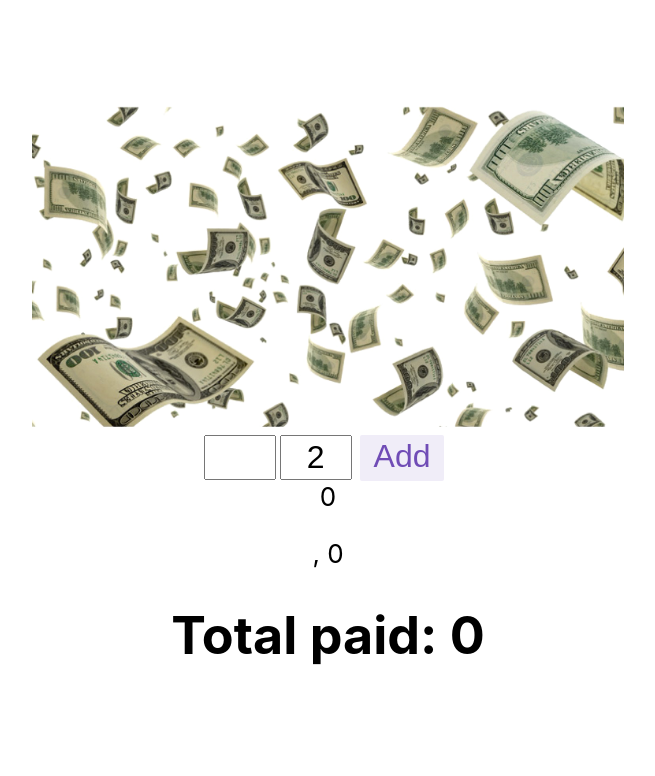
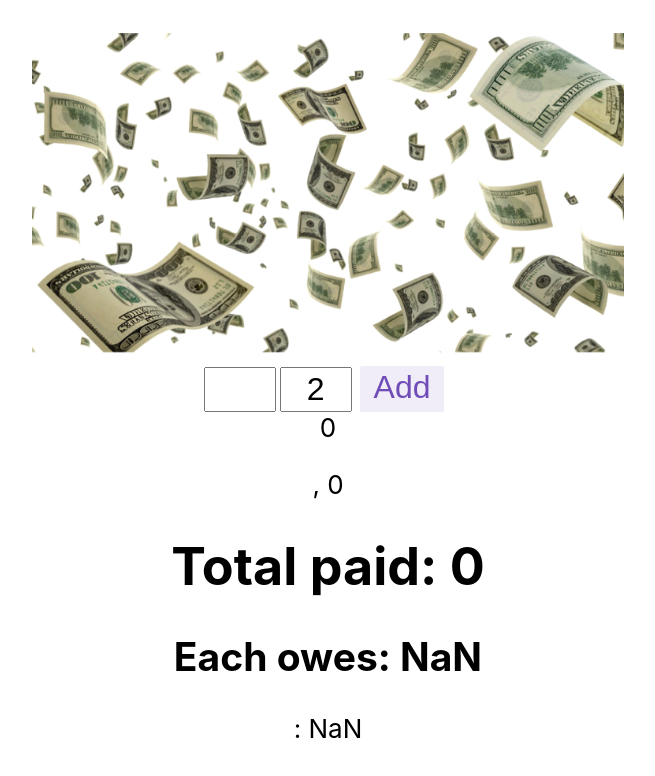
Before and after one commit to vglampard/bill-splitter, a React (Create React App) app: page / in a window 1280 px wide. Shown: the top 776 px of the page, without its empty margins (312-967 px from the left). Built offline with nearby package versions, Linux system fonts and the light colour scheme.

Commit message:
owed displaying as two decimal points and calculating correctly

```diff
--- a/src/features/result/Result.js
+++ b/src/features/result/Result.js
@@ -5,18 +5,34 @@ import React from "react";
 
 export default function Result() {
   const count = useSelector(selectCount);
-  const payers = useSelector(selectPayers)
- let totalArray = payers.map((payer)=>payer.amount)
- console.log("TOTAL ARRAY:", totalArray)
- let total = totalArray.reduce((a, b)=>a+b)
- console.log("PAYERS:", payers)
- console.log("TOTAL:", total)
+  const payers = useSelector(selectPayers);
+  let totalArray = payers.map((payer) => payer.amount);
+  let total = totalArray.reduce((a, b) => a + b);
+  const share = total / (payers.length - 1);
+  function calculateBalance(share, paid) {
+    return share-paid}
+
   return (
     <>
       {" "}
       <div>{count}</div>
-      <div>{payers.map((payer)=> {console.log("PLAYER IN MAP:", payer); return <p>{payer.name}, {payer.amount}</p>})}
-      <h1>Total paid: {total}</h1></div>
+      <div>
+
+        {payers.map((payer) => {
+          return (
+            <p>
+              {payer.name}, {payer.amount}
+            </p>
+          );
+        })}
+        <h1>Total paid: {total}</h1>
+        <h2> Each owes: {share}</h2>
+        {payers.map((payer)=>{
+          return (
+            <p>{payer.name}: {(share-payer.amount).toFixed(2)}</p>
+          )
+          })}
+      </div>
     </>
   );
 }
```
